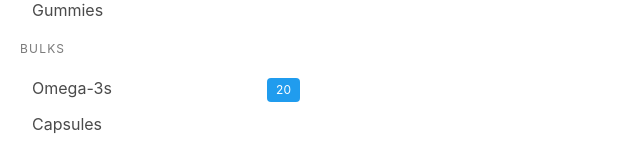
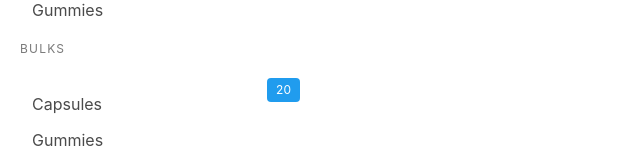
Before and after one commit to TristanAG/FAQ2, a React (Create React App) app: page / in a window 1280 px wide. Shown: the part 356-507 px from the top of the page, without its empty margins (0-640 px from the left). Built offline with nearby package versions, Linux system fonts and the light colour scheme.

Commit message:
need to verify optionTitle is working in NavOption component

```diff
--- a/src/components/Nav.js
+++ b/src/components/Nav.js
@@ -598,6 +598,7 @@ function Nav() {
       <ul className="menu-list">
         <li>
           <NavOption
+            optionTitle='Omega-3s'
             option={omega3sNavOption}
             handleNavClick={handleNavClick}
             items={products}
--- a/src/components/NavOption.js
+++ b/src/components/NavOption.js
@@ -1,14 +1,14 @@
 import React from 'react'
 import { Link } from "react-router-dom"
 
-function NavOption({ option, handleNavClick, items, isActive, itemCount, itemType }) {
+function NavOption({ option, handleNavClick, items, isActive, itemCount, itemType, optionTitle }) {
   return(
     <>
       <li
         onClick={() => handleNavClick(option)}
         className={isActive === option && 'is-active has-background-white-ter'}
       >
-        <a>Omega-3s <span className="tag is-info is-pulled-right">{itemCount}</span></a>
+        <a>{optionTitle} <span className="tag is-info is-pulled-right">{itemCount}</span></a>
       </li>
       <ul className={isActive === option ? 'is-active' : 'hidden'}>
         {items.items.map(item => (
```
